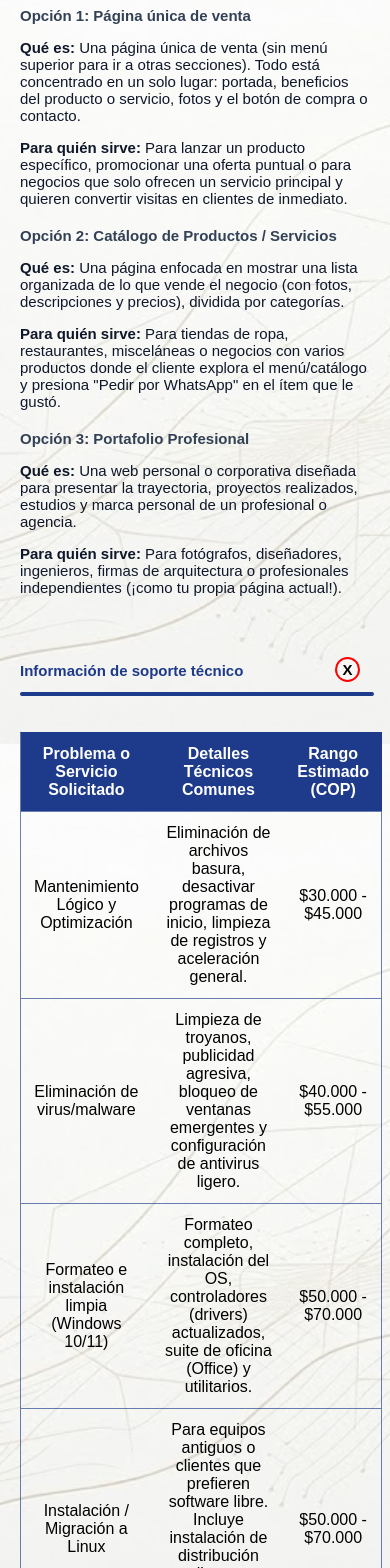
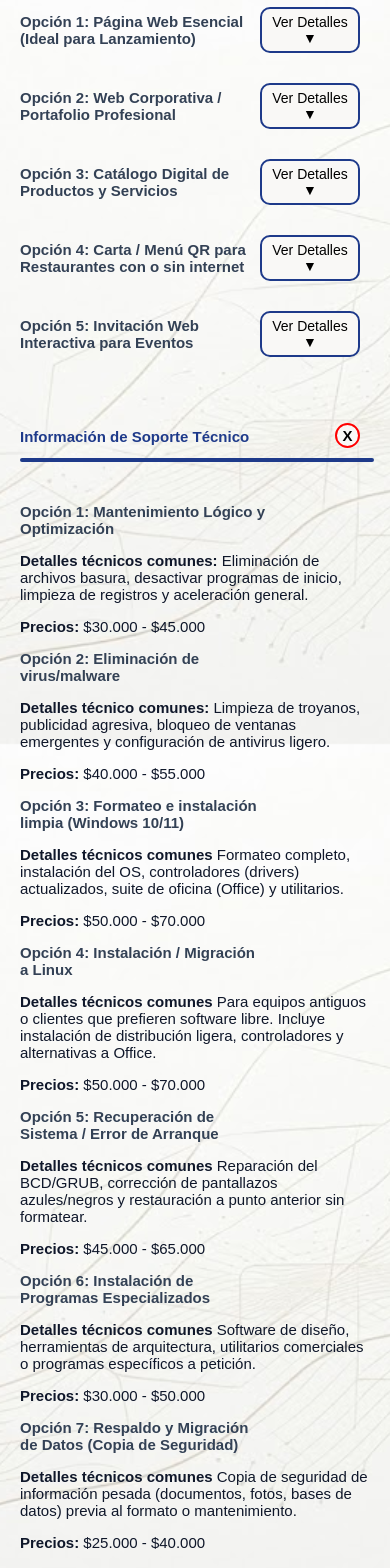
Before and after one commit to JuanP1neda/juanpineda-Web, an Angular app: page /informacion in a window 390 px wide. Shown: the part 100-1668 px from the top of the page. Built offline with nearby package versions, Linux system fonts and the light colour scheme.

Commit message:
style: cambio de tablas a tarjetas de texto responsiva en informacion y presios de soporte tecnico KAN-9

```diff
--- a/src/app/vistas/informacion/informacion.css
+++ b/src/app/vistas/informacion/informacion.css
@@ -2,23 +2,31 @@ div{
     display: flex;
     justify-content: space-between;
 }
+nav{
+    width: 100%;
+    border: solid 2px var(--bordes);
+    border-radius: 50px;
+}
 h3{
     color: var(--titulo);
 }
-table{
-    width: 100%;
-    border-collapse: collapse;
-    border: 1px solid var(--sombra);
+.divBotonSubtitulo{
+    display: flex;
+    align-items: center;
+    margin: 10px 0px;
 }
-th, td{
-    padding: 12px;
-    text-align: center;
-    border-bottom: 1px solid var(--sombra);
+h4{
+    margin: 5px 0px;
 }
-th{
-    background-color: var(--bordes);
-    color: white;
+.botonWeb{
+    padding: 5px 10px;
 }
-tr:hover{
-    background-color: #f5f5f5;
+
+@media (width <= 750px){
+    h4{
+        width: 70%;
+    }
+    .botonWeb{
+        width: 30%;
+    }
 }
--- a/src/app/vistas/informacion/informacion.html
+++ b/src/app/vistas/informacion/informacion.html
@@ -1,31 +1,116 @@
 <article id="paginaWeb">
     <div>
-        <h3>Información de creación pagina web</h3>
+        <h3>Información de Creación Pagina Web</h3>
         <button class="cerrarBoton" type="button" routerLink="/principal"><b>X</b></button>
     </div>
-        <nav style="width: 100%; border: solid 2px var(--bordes); border-radius: 50px;"></nav>
+    <nav></nav>
     <br>
 
     <section>
-        <h4>Opción 1: Página única de venta</h4>
+        <div class="divBotonSubtitulo">
+            <h4>Opción 1: Página Web Esencial (Ideal para Lanzamiento)</h4> <button class="botonWeb" (click)="botonMostrarWeb1()">{{ mostrarWeb1 ? 'Ocultar Detalles ▲' : 'Ver Detalles ▼' }}</button>
+        </div>
 
-        <p><b>Qué es:</b> Una página única de venta (sin menú superior para ir a otras secciones). Todo está concentrado en un solo lugar: portada, beneficios del producto o servicio, fotos y el botón de compra o contacto.</p>
+        @if (mostrarWeb1) {
+            <p><b>Para quién es:</b> Emprendimientos, negocios locales o profesionales que necesitan presencia rápida en Internet y recibir clientes por WhatsApp.</p>
 
-        <p><b>Para quién sirve:</b> Para lanzar un producto específico, promocionar una oferta puntual o para negocios que solo ofrecen un servicio principal y quieren convertir visitas en clientes de inmediato.</p>
+            <p><b>Lo que incluye tu proyecto:</b></p>
+                <ul>
+                    <li>Diseño moderno adaptado a celulares y computadoras.</li>
+                    <li>Encabezado impactante con tu logo, fotos y frase de presentación.</li>
+                    <li>Sección de beneficios ( ¿Por qué elegir tu negocio? ).</li>
+                    <li>Galería de trabajos o productos (hasta 6 fotos).</li>
+                    <li>Ubicación exacta en Google Maps.</li>
+                    <li>Botón directo a tu WhatsApp para recibir consultas al instante.</li>
+                    <li>Registro básico en Google para que te encuentren por tu nombre.</li>
+                </ul>
+            <p><b>Inversión estimada:</b> Desde $150.000 COP</p>
+            <nav></nav>
+        }
+
     </section>
     <section>
-        <h4>Opción 2: Catálogo de Productos / Servicios</h4>
+        <div class="divBotonSubtitulo">
+            <h4>Opción 2: Web Corporativa / Portafolio Profesional</h4><button class="botonWeb" (click)="botonMostrarWeb2()">{{ mostrarWeb2 ? 'Ocultar Detalles ▲' : 'Ver Detalles ▼' }}</button>
+        </div>
 
-        <p><b>Qué es:</b> Una página enfocada en mostrar una lista organizada de lo que vende el negocio (con fotos, descripciones y precios), dividida por categorías.</p>
 
-        <p><b>Para quién sirve:</b> Para tiendas de ropa, restaurantes, misceláneas o negocios con varios productos donde el cliente explora el menú/catálogo y presiona "Pedir por WhatsApp" en el ítem que le gustó.</p>
+        @if (mostrarWeb2) {
+            <p><b>Para quién es:</b> Ingenieros, técnicos, profesionales independientes, negocios o empresas que quieren proyectar seriedad, mostrar sus trabajos realizados y transmitir confianza a sus clientes.</p>
+
+            <p><b>Lo que incluye tu proyecto:</b></p>
+                <ul>
+                    <li>Organización de tu información en hasta 4 pestañas o secciones (ej: Inicio , Sobre Mí / Empresa , Proyectos , Contacto ).</li>
+                    <li>Galería de fotos para exhibir tus mejores trabajos o proyectos terminados.</li>
+                    <li>Formulario directo a tu correo electrónico + Botón flotante de WhatsApp.</li>
+                    <li>Enlaces a tus redes sociales (Instagram, Facebook, TikTok, LinkedIn).</li>
+                    <li><b>Formato fácil de entrega:</b> Te enviamos una plantilla sencilla en Word para que solo llenes los textos de tu negocio y nos adjuntes tus fotos. ¡Nosotros nos encargamos de convertirlo en tu página web!</li>
+                </ul>
+            <p><b>Inversión estimada:</b> Desde $150.000 COP</p>
+            <p><b>Servicio adicional opcional (+ $50.000 COP):</b> Si no sabes qué escribir o no tienes tiempo, redactamos y estructuramos todos los textos comerciales de tu página desde cero.</p>
+            <nav></nav>
+        }
     </section>
     <section>
-        <h4>Opción 3: Portafolio Profesional</h4>
+        <div class="divBotonSubtitulo">
+            <h4>Opción 3: Catálogo Digital de Productos y Servicios</h4><button class="botonWeb" (click)="botonMostrarWeb3()">{{ mostrarWeb3 ? 'Ocultar Detalles ▲' : 'Ver Detalles ▼' }}</button>
+        </div>
 
-        <p><b>Qué es:</b> Una web personal o corporativa diseñada para presentar la trayectoria, proyectos realizados, estudios y marca personal de un profesional o agencia.</p>
+        @if (mostrarWeb3) {
+            <p><b>Para quién es:</b> Tiendas de ropa, calzado, reposterías, variedades o negocios locales que quieren que sus clientes armen su pedido completo y se lo envíen directo al chat, sin tener que pagarle a un desarrollador cada vez que cambien un precio.</p>
 
-        <p><b>Para quién sirve:</b> Para fotógrafos, diseñadores, ingenieros, firmas de arquitectura o profesionales independientes (¡como tu propia página actual!).</p>
+            <p><b>Lo que incluye tu proyecto:</b></p>
+                <ul>
+                    <li>Panel de Control Gratuito en tu Celular: Editas productos, precios y fotos en vivo desde tu aplicación de Google Sheets sin tocar una sola línea de código.</li>
+                    <li>Carrito de Pedidos a WhatsApp: El cliente selecciona varios productos y con un solo clic te envía el resumen exacto del pedido armado a tu chat.</li>
+                    <li>Organización de tu vitrina digital por categorías fáciles de navegar (ej: Llegadas Nuevas , Ofertas , Accesorios ).</li>
+                    <li>Carga inicial de tus primeros 20 productos con foto, descripción y precio.</li>
+                </ul>
+            <p><b>Inversión estimada:</b> Desde $200.000 COP</p>
+            <nav></nav>
+        }
+    </section>
+    <section>
+        <div class="divBotonSubtitulo">
+            <h4>Opción 4: Carta / Menú QR para Restaurantes con o sin internet</h4><button class="botonWeb" (click)="botonMostrarWeb4()">{{ mostrarWeb4 ? 'Ocultar Detalles ▲' : 'Ver Detalles ▼' }}</button>
+        </div>
+
+        @if (mostrarWeb4) {
+            <p><b>Para quién es:</b> Comederos, restaurantes, comidas rápidas y cafeterías que quieren ahorrar costos de impresión y mostrar su menú en el celular.</p>
+
+            <p><b>Lo que incluye tu proyecto:</b></p>
+                <ul>
+                    <li>Vista 100% optimizada para celulares rápida y fácil de leer.</li>
+                    <li>Menú organizado por platos, combos, bebidas y postres con fotos y precios actualizados.</li>
+                    <li>Generación de tu Código QR listo para imprimir y colocar en tus mesas o mostrador.</li>
+                    <li>Botón para solicitar domicilio directamente a tu WhatsApp.</li>
+                </ul>
+            <p><b>Inversión estimada:</b> Desde $120.000 COP</p>
+            <nav></nav>
+        }
+
+    </section>
+    <section>
+
+        <div class="divBotonSubtitulo">
+            <h4>Opción 5: Invitación Web Interactiva para Eventos</h4><button class="botonWeb" (click)="botonMostrarWeb5()">{{ mostrarWeb5 ? 'Ocultar Detalles ▲' : 'Ver Detalles ▼' }}</button>
+        </div>
+
+        @if (mostrarWeb5) {
+            <p><b>Para quién es:</b> Cumpleaños infantiles, 15 años, bodas, bautizos y fiestas donde quieras invitar a todos tus familiares y amigos por WhatsApp sin gastar un dineral en tarjetas físicas impresas.</p>
+
+            <p><b>Lo que incluye tu proyecto:</b></p>
+                <ul>
+                    <li>Diseño personalizado con la temática de tu fiesta (personajes, colores y fotos del festejado).</li>
+                    <li>Datos del evento (fecha, hora y dirección exacta).</li>
+                    <li>Cuenta regresiva en vivo mostrando los días y minutos que faltan para la fiesta.</li>
+                    <li>Botón interactivo "¿Cómo llegar?" que abre el mapa en GPS (Google Maps / Waze) directo a la recepción.</li>
+                    <li>Botón de confirmación para que los invitados te confirmen su asistencia directa a tu WhatsApp con un solo clic.</li>
+                </ul>
+            <p><b>Inversión estimada:</b> Desde $40.000 COP</p>
+            <nav></nav>
+        }
+
     </section>
 </article>
 
@@ -33,54 +118,54 @@
 
 <article id="soporteTecnico">
     <div>
-        <h3>Información de soporte técnico</h3>
+        <h3>Información de Soporte Técnico</h3>
         <button class="cerrarBoton" type="button" routerLink="/principal"><b>X</b></button>
     </div>
 
-    <nav style="width: 100%; border: solid 2px var(--bordes); border-radius: 50px;"></nav>
+    <nav></nav>
     <br><br>
 
-    <table>
-        <tr>
-            <th>Problema o Servicio Solicitado</th>
-            <th>Detalles Técnicos Comunes</th>
-            <th>Rango Estimado (COP)</th>
-        </tr>
-        <tr>
-            <td>Mantenimiento Lógico y Optimización</td>
-            <td>Eliminación de archivos basura, desactivar programas de inicio, limpieza de registros y aceleración general.</td>
-            <td>$30.000 - $45.000</td>
-        </tr>
-        <tr>
-            <td>Eliminación de virus/malware</td>
-            <td>Limpieza de troyanos, publicidad agresiva, bloqueo de ventanas emergentes y configuración de antivirus ligero.</td>
-            <td>$40.000 - $55.000</td>
-        </tr>
-        <tr>
-            <td>Formateo e instalación limpia (Windows 10/11)</td>
-            <td>Formateo completo, instalación del OS, controladores (drivers) actualizados, suite de oficina (Office) y utilitarios.</td>
-            <td>$50.000 - $70.000</td>
-        </tr>
-        <tr>
-            <td>Instalación / Migración a Linux</td>
-            <td>Para equipos antiguos o clientes que prefieren software libre. Incluye instalación de distribución ligera, controladores y alternativas a Office.</td>
-            <td>$50.000 - $70.000</td>
-        </tr>
-        <tr>
-            <td>Recuperación de Sistema / Error de Arranque</td>
-            <td>Reparación del BCD/GRUB, corrección de pantallazos azules/negros y restauración a punto anterior sin formatear.</td>
-            <td>$45.000 - $65.000</td>
-        </tr>
-        <tr>
-            <td>Instalación de Programas Especializados</td>
-            <td>Software de diseño, herramientas de arquitectura, utilitarios comerciales o programas específicos a petición.</td>
-            <td>$30.000 - $50.000</td>
-        </tr>
-        <tr>
-            <td>Respaldo y Migración de Datos (Copia de Seguridad)</td>
-            <td>Copia de seguridad de información pesada (documentos, fotos, bases de datos) previa al formato o mantenimiento.</td>
-            <td>$25.000 - $40.000</td>
-        </tr>
-    </table>
+    <section>
+        <h4>Opción 1: Mantenimiento Lógico y Optimización</h4>
+        <p><b>Detalles técnicos comunes:</b> Eliminación de archivos basura, desactivar programas de inicio, limpieza de
+            registros y aceleración general.</p>
+        <p><b>Precios:</b> $30.000 - $45.000</p>
+    </section>
+    <section>
+        <h4><b>Opción 2:</b> Eliminación de virus/malware</h4>
+        <p><b>Detalles técnico comunes:</b> Limpieza de troyanos, publicidad agresiva, bloqueo de ventanas emergentes y
+            configuración de antivirus ligero.</p>
+        <p><b>Precios:</b> $40.000 - $55.000</p>
+    </section>
+    <section>
+        <h4>Opción 3: Formateo e instalación limpia (Windows 10/11)</h4>
+        <p><b>Detalles técnicos comunes</b> Formateo completo, instalación del OS, controladores (drivers) actualizados,
+            suite de oficina (Office) y utilitarios.</p>
+        <p><b>Precios:</b> $50.000 - $70.000</p>
+    </section>
+    <section>
+        <h4>Opción 4: Instalación / Migración a Linux</h4>
+        <p><b>Detalles técnicos comunes</b> Para equipos antiguos o clientes que prefieren software libre. Incluye
+            instalación de distribución ligera, controladores y alternativas a Office.</p>
+        <p><b>Precios:</b> $50.000 - $70.000</p>
+    </section>
+    <section>
+        <h4>Opción 5: Recuperación de Sistema / Error de Arranque</h4>
+        <p><b>Detalles técnicos comunes</b> Reparación del BCD/GRUB, corrección de pantallazos azules/negros y
+            restauración a punto anterior sin formatear.</p>
+        <p><b>Precios:</b> $45.000 - $65.000</p>
+    </section>
+    <section>
+        <h4>Opción 6: Instalación de Programas Especializados</h4>
+        <p><b>Detalles técnicos comunes</b> Software de diseño, herramientas de arquitectura, utilitarios comerciales o
+            programas específicos a petición.</p>
+        <p><b>Precios:</b> $30.000 - $50.000</p>
+    </section>
+    <section>
+        <h4>Opción 7: Respaldo y Migración de Datos (Copia de Seguridad)</h4>
+        <p><b>Detalles técnicos comunes</b> Copia de seguridad de información pesada (documentos, fotos, bases de datos)
+            previa al formato o mantenimiento.</p>
+        <p><b>Precios:</b> $25.000 - $40.000</p>
+    </section>
 
 </article>
--- a/src/app/vistas/informacion/informacion.ts
+++ b/src/app/vistas/informacion/informacion.ts
@@ -7,4 +7,30 @@ import { RouterLink } from "@angular/router";
   templateUrl: './informacion.html',
   styleUrl: './informacion.css',
 })
-export class Informacion {}
+export class Informacion {
+
+  mostrarWeb1 = false;
+  botonMostrarWeb1(){
+    this.mostrarWeb1 = !this.mostrarWeb1;
+  }
+
+   mostrarWeb2 = false;
+  botonMostrarWeb2(){
+    this.mostrarWeb2 = !this.mostrarWeb2;
+  }
+
+  mostrarWeb3 = false;
+  botonMostrarWeb3(){
+    this.mostrarWeb3 = !this.mostrarWeb3;
+  }
+
+  mostrarWeb4 = false;
+  botonMostrarWeb4(){
+    this.mostrarWeb4 = !this.mostrarWeb4;
+  }
+
+  mostrarWeb5 = false;
+  botonMostrarWeb5(){
+    this.mostrarWeb5 = !this.mostrarWeb5;
+  }
+}
--- a/src/styles.css
+++ b/src/styles.css
@@ -38,6 +38,9 @@ h3,h4{
 p,ul,ol{
     color: var(--texto);
     font-size: 15px;
+}
+li{
+    margin: 5px 0px;
 }
 a{
     text-decoration: none;
@@ -96,7 +99,10 @@ button:hover{
             font-size: 15px;
         }
         button{
-            font-size: 16px;
+            font-size: 14px;
+        }
+        button:hover{
+            box-shadow: none;
         }
     }
 
```
Also changed, not shown: src/app/vistas/principal/principal.html (+29 -17 lines).
